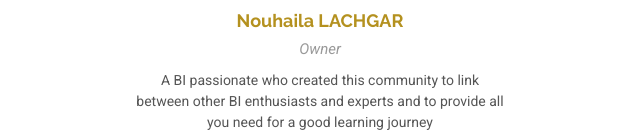
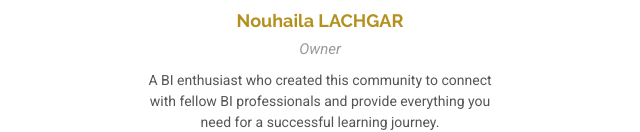
Before and after one commit to Nouha004/BITogether, a plain HTML site: page team.html in a window 1280 px wide. Shown: the part 821-953 px from the top of the page, 320-960 px from the left. Drawn offline with Linux system fonts and the light colour scheme.

Commit message:
Update team.html

```diff
--- a/team.html
+++ b/team.html
@@ -93,7 +93,7 @@
               <div class="member-info text-center">
                 <h4>Nouhaila LACHGAR</h4>
                 <span>Owner</span>
-                <p>A BI passionate who created this community to link between other BI enthusiasts and experts and to provide all you need for a good learning journey</p>
+                <p>A BI enthusiast who created this community to connect with fellow BI professionals and provide everything you need for a successful learning journey.</p>
               </div>
             </div><!-- End Team Member -->
           </div>
```
